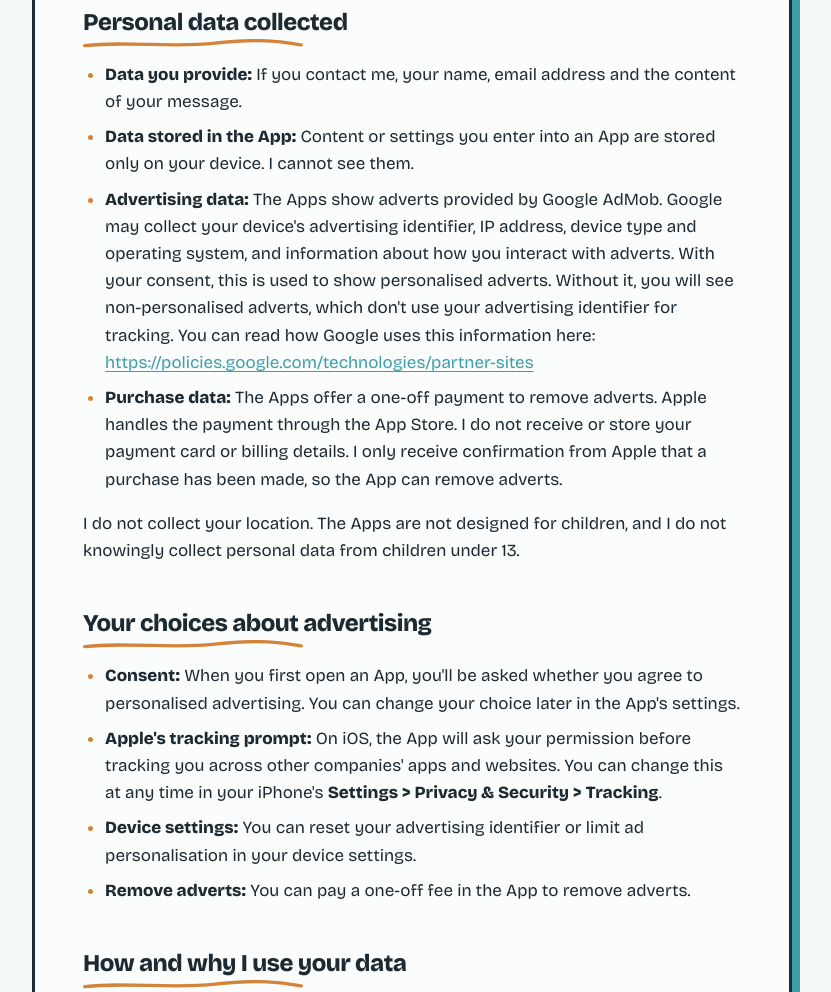
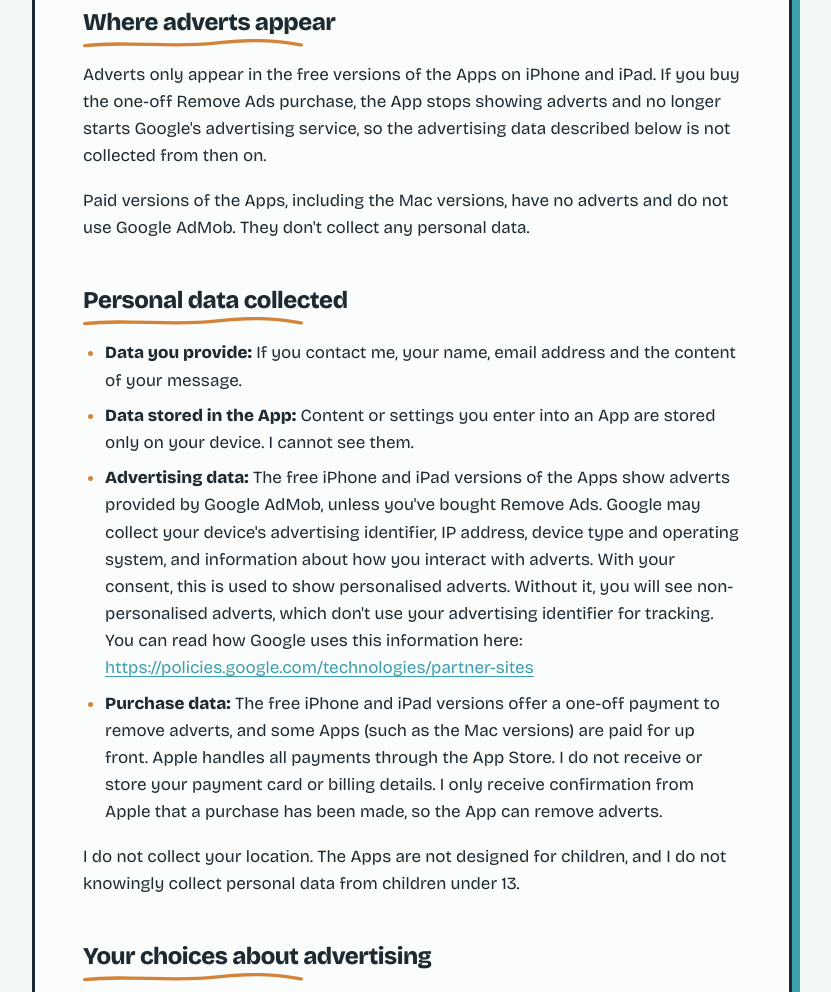
Before and after one commit to WheelieDev/WheelieDev.github.io, a plain HTML site: page privacy.html in a window 1280 px wide. Shown: the part 871-1863 px from the top of the page, without its empty margins (104-935 px from the left). Drawn offline with nearby package versions, Linux system fonts and the light colour scheme.

Commit message:
Privacy policy: say where adverts appear
Adverts are only in the free iPhone and iPad versions, and stop with
Remove Ads; paid versions, like the Mac ones, have none and collect no
personal data.

Claude-Session: https://claude.ai/code/session_01SxuBPd6HQc8tfLwoyKaKPx

```diff
--- a/privacy.html
+++ b/privacy.html
@@ -31,18 +31,22 @@
       <p class="policy-version"><strong>Policy version:</strong> 15 November 2026</p>
 
       <h2>Introduction</h2>
-      <p>This Privacy Policy is provided by Tom Easterbrook, an individual based in the United Kingdom ("I", "my" or "me"), for my mobile apps available on the Apple App Store (the "Apps").</p>
+      <p>This Privacy Policy is provided by Tom Easterbrook, an individual based in the United Kingdom ("I", "my" or "me"), for my apps available on the Apple App Store, for iPhone, iPad and Mac (the "Apps").</p>
       <p>This policy explains what personal data the Apps collect, how and why I use it, who I share it with, and your rights under the UK General Data Protection Regulation (UK GDPR), the Data Protection Act 2018 and the Privacy and Electronic Communications Regulations (PECR). I am the controller of personal data collected through the Apps.</p>
 
       <h2>What this policy applies to</h2>
       <p>This policy covers your use of the Apps only. The Apps use services provided by Apple and Google, which have their own privacy policies that I don't control.</p>
 
+      <h2>Where adverts appear</h2>
+      <p>Adverts only appear in the free versions of the Apps on iPhone and iPad. If you buy the one-off Remove Ads purchase, the App stops showing adverts and no longer starts Google's advertising service, so the advertising data described below is not collected from then on.</p>
+      <p>Paid versions of the Apps, including the Mac versions, have no adverts and do not use Google AdMob. They don't collect any personal data.</p>
+
       <h2>Personal data collected</h2>
       <ul>
         <li><strong>Data you provide:</strong> If you contact me, your name, email address and the content of your message.</li>
         <li><strong>Data stored in the App:</strong> Content or settings you enter into an App are stored only on your device. I cannot see them.</li>
-        <li><strong>Advertising data:</strong> The Apps show adverts provided by Google AdMob. Google may collect your device's advertising identifier, IP address, device type and operating system, and information about how you interact with adverts. With your consent, this is used to show personalised adverts. Without it, you will see non-personalised adverts, which don't use your advertising identifier for tracking. You can read how Google uses this information here: <a href="https://policies.google.com/technologies/partner-sites" target="_blank" rel="noopener">https://policies.google.com/technologies/partner-sites</a></li>
-        <li><strong>Purchase data:</strong> The Apps offer a one-off payment to remove adverts. Apple handles the payment through the App Store. I do not receive or store your payment card or billing details. I only receive confirmation from Apple that a purchase has been made, so the App can remove adverts.</li>
+        <li><strong>Advertising data:</strong> The free iPhone and iPad versions of the Apps show adverts provided by Google AdMob, unless you've bought Remove Ads. Google may collect your device's advertising identifier, IP address, device type and operating system, and information about how you interact with adverts. With your consent, this is used to show personalised adverts. Without it, you will see non-personalised adverts, which don't use your advertising identifier for tracking. You can read how Google uses this information here: <a href="https://policies.google.com/technologies/partner-sites" target="_blank" rel="noopener">https://policies.google.com/technologies/partner-sites</a></li>
+        <li><strong>Purchase data:</strong> The free iPhone and iPad versions offer a one-off payment to remove adverts, and some Apps (such as the Mac versions) are paid for up front. Apple handles all payments through the App Store. I do not receive or store your payment card or billing details. I only receive confirmation from Apple that a purchase has been made, so the App can remove adverts.</li>
       </ul>
       <p>I do not collect your location. The Apps are not designed for children, and I do not knowingly collect personal data from children under 13.</p>
 
@@ -51,7 +55,7 @@
         <li><strong>Consent:</strong> When you first open an App, you'll be asked whether you agree to personalised advertising. You can change your choice later in the App's settings.</li>
         <li><strong>Apple's tracking prompt:</strong> On iOS, the App will ask your permission before tracking you across other companies' apps and websites. You can change this at any time in your iPhone's <strong>Settings &gt; Privacy &amp; Security &gt; Tracking</strong>.</li>
         <li><strong>Device settings:</strong> You can reset your advertising identifier or limit ad personalisation in your device settings.</li>
-        <li><strong>Remove adverts:</strong> You can pay a one-off fee in the App to remove adverts.</li>
+        <li><strong>Remove adverts:</strong> You can pay a one-off fee in the App to remove adverts. This also stops the advertising data collection described above.</li>
       </ul>
 
       <h2>How and why I use your data</h2>
```
